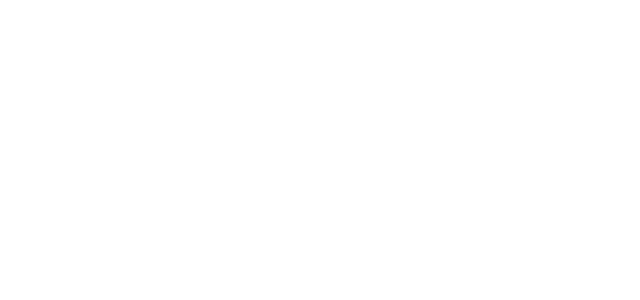
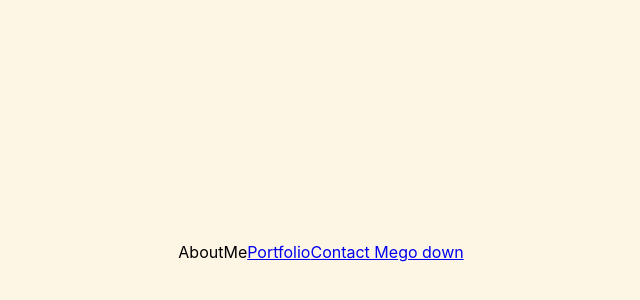
Before and after one commit to gordonmaloney/portfolionew, a React (Create React App) app: page /about in a window 1280 px wide. Before the commit this address had no page. Shown: the part 148-448 px from the top of the page, without its empty margins (319-959 px from the left). Built offline with nearby package versions, Linux system fonts and the light colour scheme.

Commit message:
navigation sorted

```diff
--- a/package.json
+++ b/package.json
@@ -3,10 +3,14 @@
   "version": "0.1.0",
   "private": true,
   "dependencies": {
+    "@chakra-ui/react": "^1.8.8",
+    "@emotion/react": "^11.9.0",
+    "@emotion/styled": "^11.8.1",
     "@georgedoescode/spline": "^1.0.1",
     "@testing-library/jest-dom": "^5.16.4",
     "@testing-library/react": "^13.1.1",
     "@testing-library/user-event": "^13.5.0",
+    "framer-motion": "^6.3.3",
     "react": "^18.1.0",
     "react-dom": "^18.1.0",
     "react-router": "^6.3.0",
--- a/src/App.js
+++ b/src/App.js
@@ -1,16 +1,31 @@
 import React from "react";
 import { Home } from "./components/Home";
-import { BrowserRouter, Routes, Route } from "react-router-dom";
+import { AboutMe } from "./components/AboutMe";
+import { Portfolio } from './components/Portfolio'
+import { ContactMe } from './components/ContactMe'
+import { AnimatePresence } from "framer-motion";
+import { Route, Routes, useLocation } from "react-router";
 
 export const App = () => {
+  const location = useLocation();
+
   return (
-    <>
-      <BrowserRouter>
-        <Routes>
+    <div
+      style={{
+        overflowY: "hidden",
+      }}
+    >
+      <AnimatePresence exitBeforeEnter>
+        <Routes key={location.pathname} location={location}>
           <Route path="/" element={<Home />} />
+
+          <Route path="/about" element={<AboutMe />} />
+          <Route path="/contact" element={<ContactMe /> } />
+          <Route path="/portfolio" element={<Portfolio /> } />
+
         </Routes>
-      </BrowserRouter>
-    </>
+      </AnimatePresence>
+    </div>
   );
 };
 
--- /dev/null
+++ b/src/components/AboutMe.js
@@ -0,0 +1,42 @@
+import React, {useState}from "react";
+import { Link } from "react-router-dom";
+import { AnimatedPageDown } from "./AnimatedPageDown";
+
+export const AboutMe = () => {
+    const [xExit, setxExit] = useState()
+    const [yExit, setyExit] = useState()
+
+  return (
+    <AnimatedPageDown
+      animations={{
+        initial: { opacity: 0, y: 0, x: 0 },
+        animate: { opacity: 1, y: 0, x: 0 },
+        exit: { opacity: 0, y: yExit, x: xExit },
+      }}
+    >
+      <div
+        style={{
+          display: "flex",
+          alignItems: "center",
+          justifyContent: "center",
+          height: "100vh",
+          width: "100vw",
+        }}
+      >
+        AboutMe
+
+        <div onClick={() => setxExit(100)}>
+        <Link to="../portfolio">Portfolio</Link>
+        </div>
+
+<div onClick={() => setxExit(-100)}>
+        <Link to="../contact">Contact Me</Link>
+        </div>
+
+        <div onClick={() => setyExit(-100)}>
+        <Link to="../">go down</Link>
+        </div>
+      </div>
+    </AnimatedPageDown>
+  );
+};
--- /dev/null
+++ b/src/components/AnimatedPageDown.js
@@ -0,0 +1,15 @@
+import { motion } from "framer-motion";
+
+export const AnimatedPageDown = ({ children, animations }) => {
+  return (
+    <motion.div
+      variants={animations}
+      initial="initial"
+      animate="animate"
+      exit="exit"
+      transition={{ duration: 0.5 }}
+    >
+      {children}
+    </motion.div>
+  );
+};
--- /dev/null
+++ b/src/components/ContactMe.js
@@ -0,0 +1,42 @@
+import React, {useState}from "react";
+import { Link } from "react-router-dom";
+import { AnimatedPageDown } from "./AnimatedPageDown";
+
+export const ContactMe = () => {
+    const [xExit, setxExit] = useState()
+    const [yExit, setyExit] = useState()
+
+  return (
+    <AnimatedPageDown
+      animations={{
+        initial: { opacity: 0, y: 0, x: 0 },
+        animate: { opacity: 1, y: 0, x: 0 },
+        exit: { opacity: 0, y: yExit, x: xExit },
+      }}
+    >
+      <div
+        style={{
+          display: "flex",
+          alignItems: "center",
+          justifyContent: "center",
+          height: "100vh",
+          width: "100vw",
+        }}
+      >
+        ContactMe
+
+        <div onClick={() => setxExit(100)}>
+        <Link to="../about">About Me</Link>
+        </div>
+
+<div onClick={() => setxExit(-100)}>
+        <Link to="../portfolio">Portfolio</Link>
+        </div>
+
+        <div onClick={() => setyExit(-100)}>
+        <Link to="../1/down">go down</Link>
+        </div>
+      </div>
+    </AnimatedPageDown>
+  );
+};
--- a/src/components/Home.js
+++ b/src/components/Home.js
@@ -1,20 +1,29 @@
-import React from "react";
+import React, {useState} from "react";
 import { Blob } from "./Blob";
 import { ReactWobble } from "../react-wobble/react-wobble";
+import { Link } from "react-router-dom";
+import { AnimatedPageDown } from "./AnimatedPageDown";
 
 export const Home = () => {
+
   return (
+    <AnimatedPageDown
+      animations={{
+        initial: { opacity: 0, x: 0, y: 0},
+        animate: { opacity: 1, x: 0, y: 0 },
+        exit: { opacity: 0, y: 100 },
+      }}
+    >
+      <Link to="../about">
         <div
           style={{
             display: "flex",
             alignItems: "center",
             justifyContent: "center",
-        backgroundColor: "#fef6e4",
             height: "100vh",
             width: "100vw",
           }}
         >
-
           <div
             style={{
               position: "relative",
@@ -31,18 +40,14 @@
 
             <Blob colour="#001858" radius={78} />
 
-        <ReactWobble
-          scaleX={2}
-          scaleY={2}
-          content={
             <h1 className="logoHeader">
               Gordon
               <br />
               Maloney
             </h1>
-          }
-        />
           </div>
         </div>
+      </Link>
+    </AnimatedPageDown>
   );
 };
--- /dev/null
+++ b/src/components/Portfolio.js
@@ -0,0 +1,42 @@
+import React, {useState}from "react";
+import { Link } from "react-router-dom";
+import { AnimatedPageDown } from "./AnimatedPageDown";
+
+export const Portfolio = () => {
+    const [xExit, setxExit] = useState()
+    const [yExit, setyExit] = useState()
+
+  return (
+    <AnimatedPageDown
+      animations={{
+        initial: { opacity: 0, y: 0, x: 0 },
+        animate: { opacity: 1, y: 0, x: 0 },
+        exit: { opacity: 0, y: yExit, x: xExit },
+      }}
+    >
+      <div
+        style={{
+          display: "flex",
+          alignItems: "center",
+          justifyContent: "center",
+          height: "100vh",
+          width: "100vw",
+        }}
+      >
+        Portfolio
+
+        <div onClick={() => setxExit(100)}>
+        <Link to="../contact">Contact Me</Link>
+        </div>
+
+<div onClick={() => setxExit(-100)}>
+        <Link to="../about">About Me</Link>
+        </div>
+
+        <div onClick={() => setyExit(-100)}>
+        <Link to="../">go down</Link>
+        </div>
+      </div>
+    </AnimatedPageDown>
+  );
+};
--- a/src/index.css
+++ b/src/index.css
@@ -5,6 +5,8 @@
     sans-serif;
   -webkit-font-smoothing: antialiased;
   -moz-osx-font-smoothing: grayscale;
+
+  background-color: #fef6e4;
 }
 
 code {
@@ -16,6 +18,7 @@
   color: #fef6e4;
   font-size: 10vw;
   line-height: 10vw;
+  z-index: 5;
 }
 
 @media screen and (min-width: 600px) {
--- a/src/index.js
+++ b/src/index.js
@@ -1,11 +1,14 @@
-import React from 'react';
-import ReactDOM from 'react-dom/client';
-import './index.css';
-import App from './App';
+import React from "react";
+import ReactDOM from "react-dom/client";
+import "./index.css";
+import App from "./App";
+import { BrowserRouter } from "react-router-dom";
 
-const root = ReactDOM.createRoot(document.getElementById('root'));
+const root = ReactDOM.createRoot(document.getElementById("root"));
 root.render(
   <React.StrictMode>
-    <App />
+    <BrowserRouter>
+      <App />
+    </BrowserRouter>
   </React.StrictMode>
 );
```
Also changed, not shown: 1 other file (tests, documents, lock files or other folders). Lines whose indentation alone changed are shown as unchanged.
